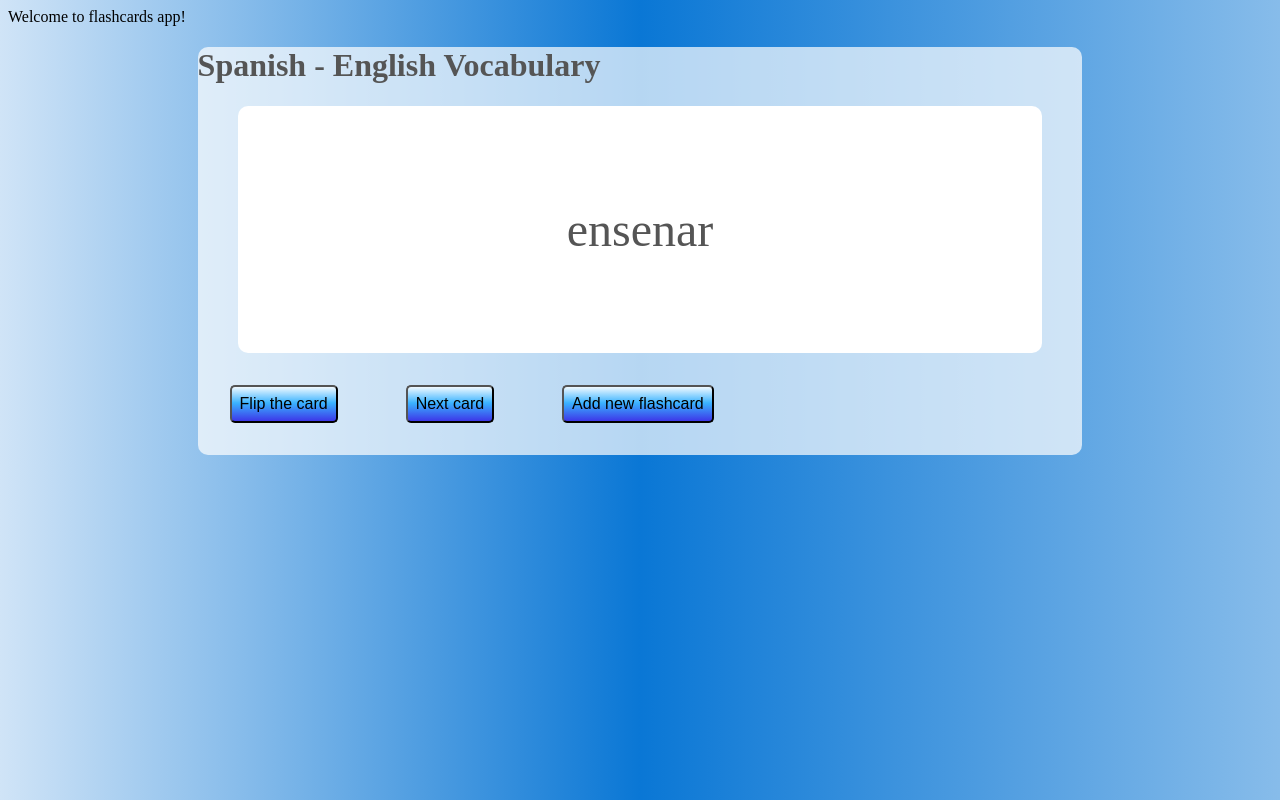
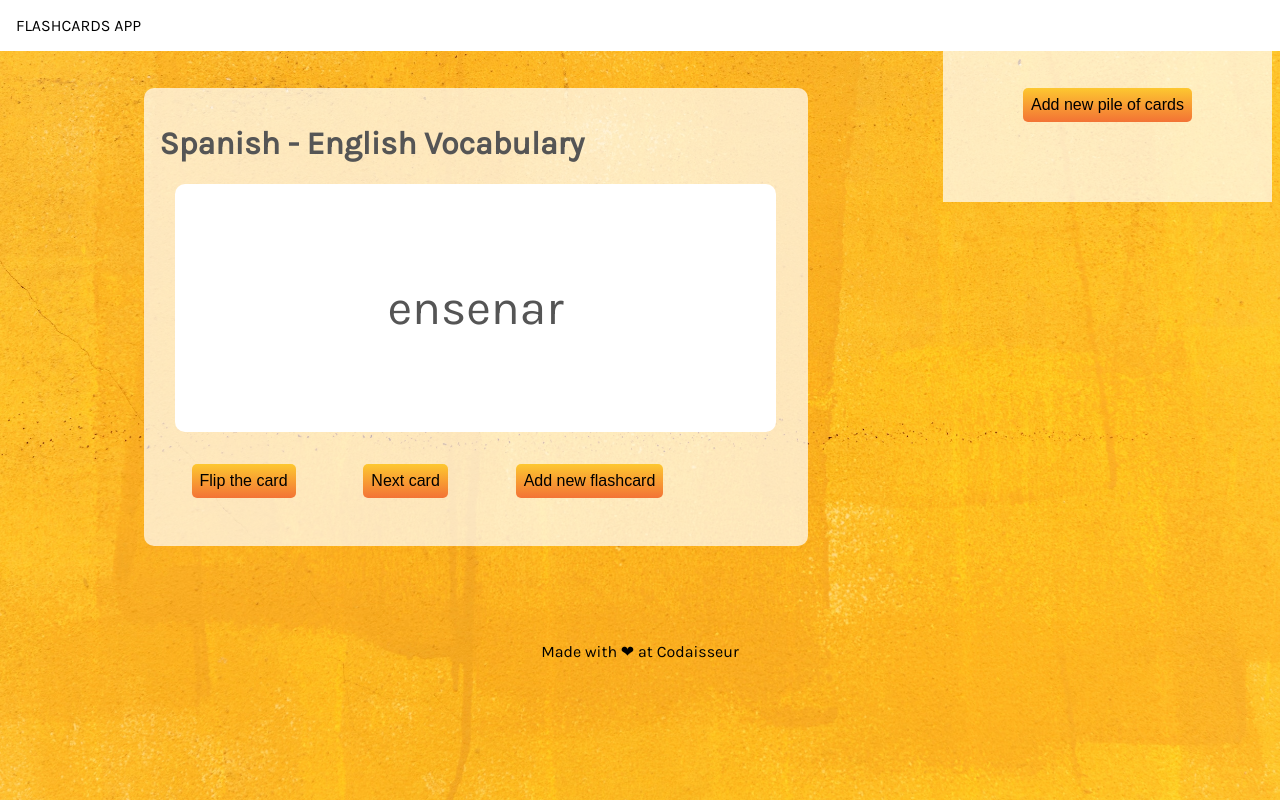
Before and after one commit to w3bgir1/flash-cards, a plain HTML site: page index.html in a window 1280 px wide. Drawn offline with nearby package versions, Linux system fonts and the light colour scheme.

Commit message:
Workingversion

```diff
--- a/index.html
+++ b/index.html
@@ -6,18 +6,21 @@
     <title>Flash Cards App</title>
     <meta name="viewport" content="width=device-width, initial-scale=1">
     <link rel="stylesheet" type="text/css" media="screen" href="main.css">
+    <link href="https://fonts.googleapis.com/css?family=Karla" rel="stylesheet">
+
 
 </head>
 <body>
-    <header>Welcome to flashcards app!</header>
+    <header>flashcards app</header>
+    <div id="box">
     <div class="main">
-        <h1>Hello</h1>
+        <h1></h1>
         <div id="card">
 
         </div>
         <div>
-            <button onclick="flipCard(flashcards[currentQuestionIndex])" id="flip">Flip the card</button>
-            <button onclick="next(flashcards)" id="next">Next card</button>
+            <button onclick="flipCard(currentPile)" id="flip">Flip the card</button>
+            <button onclick="next(currentPile)" id="next">Next card</button>
             <button onclick="addDataInput()" id="addData">Add new flashcard</button>
         </div>
         <div id="inputData">
@@ -28,6 +31,17 @@
                 </form>
 
          </div>
+
+    </div>
+    <div id="pilesList">
+
+    </div>
+
+</div>
+    <footer>
+        <p>Made with ❤ at Codaisseur</p>
+    </footer>
+    <script src="https://unpkg.com/ionicons@4.5.5/dist/ionicons.js"></script>
     <script src="main.js"></script>
 </body>
 </html>
--- a/main.css
+++ b/main.css
@@ -1,19 +1,42 @@
 body {
-    background: linear-gradient(to right, rgba(208,228,247,1) 0%,rgba(115,177,231,1) 24%,rgba(10,119,213,1) 50%,rgba(83,159,225,1) 79%,rgba(135,188,234,1) 100%);
+    background-image: url(./img/background.jpg);
+    background-size: cover;
+    background-attachment: fixed;
+    font-family: 'Karla', sans-serif;
 }
 
-.main {
-    width: 70%;
+header {
+    padding: 1em;
+    background: white;
+    position: fixed;
+    top: 0;
+    left: 0;
+    width: 100%;
+    text-transform: uppercase;
+}
+
+#box {
+    display: flex;
+}
+footer {
+    margin: 1em;
+    text-align: center;
+}
+
+.main,
+#addPile {
+    width: 50%;
     background: rgba(255, 255, 255, 0.7);
     color: #555555;
     border-radius: 10px;
-    margin: 0 auto;
+    margin: 5em auto;
+    padding: 1em;
 }
 
 #card {
     background: white;
     margin: 0 auto;
-    width: 80%;
+    max-width: 80%;
     padding: 1em;
     text-align: center;
     font-size: 3em;
@@ -21,12 +44,16 @@ body {
 }
 
 button {
+    border: 0;
     margin: 2em;
     font-size: 1em;
     padding: 0.5em;
     outline: none;
     border-radius: 5px;
-    background: linear-gradient(to bottom, rgba(240,249,255,1) 0%,rgba(58,179,255,1) 47%,rgba(61,55,232,1) 100%);
+    background: #FDC830;  /* fallback for old browsers */
+    background: -webkit-linear-gradient(to top, #F37335, #FDC830);  /* Chrome 10-25, Safari 5.1-6 */
+    background: linear-gradient(to top, #F37335, #FDC830); /* W3C, IE 10+/ Edge, Firefox 16+, Chrome 26+, Opera 12+, Safari 7+ */
+
 }
 
 #inputData {
@@ -38,3 +65,12 @@ button {
     padding: 1em;
 
 }
+
+#pilesList {
+    max-width: 30%;
+    padding: 3em;
+    height: 100%;
+    right: 0;
+    top: 0;
+    background-color: rgba(255, 255, 255, 0.7);
+}
--- a/main.js
+++ b/main.js
@@ -28,22 +28,32 @@ const Testcards = {
             }
         ]
 }
+// State
 
-// State
-const flashcards = Testcards.flashcards
-let currentQuestionIndex = getRandom(flashcards)
+let currentPile = Testcards
+let currentQuestionIndex = getRandom(currentPile)
+let id = 0
+
+
+const pilesList = document.getElementById('pilesList')
+const cardElement = document.getElementById('card')
+const header = document.querySelector('h1')
+const button1 = document.getElementById('flip')
+const data = document.getElementById('inputData')
+
+
 
 function getTitle () {
-    document.querySelector('h1').innerText = `${Testcards.title}`
+    header.innerText = `${currentPile.title}`
 }
 
 function clearCards () {
-    document.getElementById("card").innerHTML = ``
+   cardElement.innerHTML = ``
 
 }
 
 function getRandom (arr) {
-    return Math.floor(Math.random() * arr.length)
+    return Math.floor(Math.random() * arr.flashcards.length)
 
 }
 
@@ -51,21 +61,21 @@ function displayCard(card) {
     const markup = `
         <div><p> ${card}</p> </div>
     `
-    document.getElementById("card").insertAdjacentHTML('beforeend', markup)
+    cardElement.insertAdjacentHTML('beforeend', markup)
 
 }
 
 function flipCard(arr) {
-    const button1 = document.getElementById('flip')
-    const text = document.getElementById('card').innerText
+
+    const text = card.innerText
     clearCards()
 
-    if (text === arr.answer) {
+    if (text === arr.flashcards[currentQuestionIndex].answer) {
         clearCards()
-        displayCard(arr.question)
+        displayCard(arr.flashcards[currentQuestionIndex].question)
     } else {
         clearCards()
-        displayCard(arr.answer)
+        displayCard(arr.flashcards[currentQuestionIndex].answer)
     }
 
 }
@@ -73,12 +83,11 @@ function flipCard(arr) {
 function next(arr) {
     currentQuestionIndex = getRandom(arr)
     clearCards()
-    displayCard(arr[currentQuestionIndex].question)
+    displayCard(arr.flashcards[currentQuestionIndex].question)
 
 }
 
 function addDataInput () {
-    const data = document.getElementById('inputData')
     data.style.display = "block";
 
 }
@@ -86,7 +95,6 @@ function addDataInput () {
 function addDataToArray (event) {
 
         event.preventDefault()
-
     const newQuestion = document.getElementById('question').value
     const newAnswer = document.getElementById('answer').value
         const newCard = {
@@ -96,9 +104,91 @@ function addDataToArray (event) {
 
         document.getElementById('form').reset()
 
-        flashcards.push(newCard)
+        currentPile.flashcards.push(newCard)
+        localStorage.setItem(id, JSON.stringify(currentPile))
 
 }
 
-displayCard(flashcards[currentQuestionIndex].question)
+const addNewPileForm = (event) => {
+    event.preventDefault()
+    document.querySelector('.main').style.display = "none"
+    const markup = `
+    <div id="addPile">
+        <form id="pileForm" onsubmit="saveNewPile(event), addPilesList()">
+            <input type="text" name="pileTitle" placeholder="Pile name">
+            <div id="addQuestions">
+                <input type="text" name="question" placeholder="Question">
+                <input type="text" name="answer" placeholder="Answer">
+            </div>
+            <button type="submit" id="addMore">Add more questions</button>
+            <button type="submit" id="submitPileButton">Submit</button>
+        </form>
+    </div>
+    `
+    document.querySelector('body').insertAdjacentHTML('beforeend', markup)
+    document.getElementById('addMore').addEventListener('click', (event) => {
+        event.preventDefault()
+        const markupMore = `
+        <input type="text" name="question" placeholder="Question">
+        <input type="text" name="answer" placeholder="Answer">
+        `
+        document.getElementById('addQuestions').insertAdjacentHTML('beforeend', markupMore)
+    })
+}
+
+const saveNewPile = (event) => {
+    event.preventDefault()
+    const form = document.getElementById('pileForm')
+    const data = new FormData(form)
+    const newTitle = data.get('pileTitle')
+    const newQuestions = data.getAll('question')
+    const newAnswers = data.getAll('answer')
+    const newPile = {
+        title: newTitle,
+        flashcards: []
+    }
+    for (let i = 0; i < newQuestions.length; i++) {
+        newPile.flashcards[i] = {
+            question: newQuestions[i],
+            answer: newAnswers[i]
+        }
+    }
+    localStorage.setItem(localStorage.length, JSON.stringify(newPile))
+    form.reset()
+    form.insertAdjacentHTML('beforeend', '<p>Data is saved</p>')
+
+}
+
+const addPilesList = () => {
+    pilesList.innerHTML=''
+    pilesList.insertAdjacentHTML('beforeend', `<button onclick="addNewPileForm(event)">Add new pile of cards</button>`)
+    if (localStorage.length === 0) {
+        return
+    }
+    for (let i = 0; i < localStorage.length; i++) {
+        let item = localStorage.getItem(i);
+        item = JSON.parse(item)
+        const markupList = `
+        <div><ul offset="${i}" onclick="activatePile(this)">${item.title}, has ${item.flashcards.length} flashcards<ion-icon name="close-circle-outline"></ion-icon></ul>
+        </div>
+        `
+        pilesList.insertAdjacentHTML('beforeend', markupList)
+    }
+
+
+}
+
+const activatePile = (identifier) => {
+        id = identifier.getAttribute("offset")
+        currentPile = localStorage.getItem(id);
+        currentPile = JSON.parse(currentPile);
         getTitle()
+        currentQuestionIndex = getRandom(currentPile)
+        clearCards()
+        displayCard(currentPile.flashcards[currentQuestionIndex].question)
+}
+
+
+displayCard(currentPile.flashcards[currentQuestionIndex].question)
+getTitle()
+addPilesList()
```
Also changed, not shown: img/background.jpg (added), 2 other files. Lines whose indentation alone changed are shown as unchanged.
